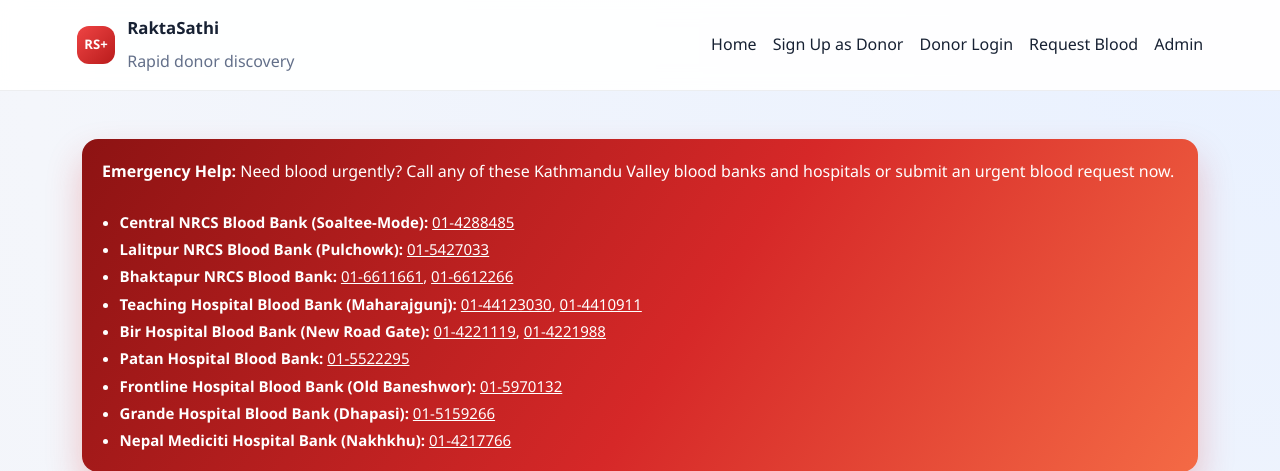
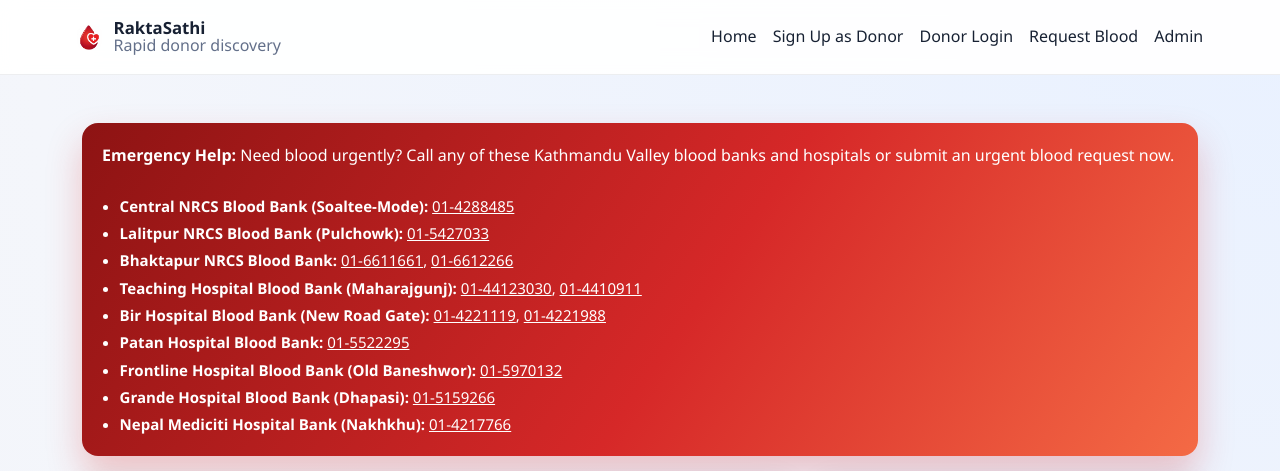
Before and after one commit to sahanhomah/RaktaSathi, a Django app: template templates/home.html in a window 1280 px wide. Shown: the top 471 px of the page. Run offline with Django 5.2, Linux system fonts and the light colour scheme; the template is opened without the code that fills it, so the values that code supplies are empty.

Commit message:
navbar behavior change

```diff
--- a/notifications/services.py
+++ b/notifications/services.py
@@ -35,6 +35,7 @@
         f'Hello {donor.full_name},\n\n'
         f'A compatible blood request has been posted within {distance_km:.2f} km of your location.\n'
         f'Requester: {blood_request.requester_name}\n'
+        f'Requester phone: {blood_request.requester_phone}\n'
         f'Blood group needed: {blood_request.blood_group}\n'
         f'Urgency: {blood_request.get_urgency_display()}\n\n'
         'Please log in to RaktaSathi and check Incoming Requests if you are available to donate.\n\n'
--- a/notifications/tests.py
+++ b/notifications/tests.py
@@ -80,6 +80,7 @@
 		email = mail.outbox[0]
 		self.assertEqual(email.to, ['donor@example.com'])
 		self.assertIn('Urgent Blood Request Nearby', email.subject)
+		self.assertIn('Requester phone: 9801112233', email.body)
 		self.assertEqual(len(email.attachments), 1)
 		self.assertEqual(email.attachments[0][0], 'prescription.png')
 
--- a/static/css/app.css
+++ b/static/css/app.css
@@ -31,6 +31,13 @@
     z-index: 1000;
     border-bottom: 1px solid rgba(30, 46, 72, 0.08);
     backdrop-filter: blur(10px);
+    transform: translateY(0);
+    transition: transform 220ms ease;
+    will-change: transform;
+}
+
+.site-header.is-hidden {
+    transform: translateY(calc(-100% - 6px));
 }
 
 .brand {
@@ -39,29 +46,55 @@
     gap: 0.75rem;
 }
 
+.site-header a {
+    text-decoration: none;
+}
+
+.site-header a:hover {
+    text-decoration: none;
+}
+
 .logo {
     display: grid;
     place-items: center;
-    width: 2.4rem;
-    height: 2.4rem;
-    border-radius: 0.75rem;
+    width: 1.55rem;
+    height: 1.55rem;
+    border-radius: 0.45rem;
     background: linear-gradient(135deg, #ef4444, #b91c1c);
     color: #fff;
     font-weight: 700;
     font-size: 0.82rem;
 }
 
+.logo-image-wrap {
+    background: transparent;
+    overflow: hidden;
+
+}
+
+.logo-image {
+    width: 100%;
+    height: 100%;
+    object-fit: contain;
+    border-radius: inherit;
+    display: block;
+    text-decoration: none;
+}
+
 .brand-title {
+    margin: 0;
     color: var(--bb-ink);
     line-height: 1;
     font-size: 1.05rem;
     font-weight: 700;
+    text-decoration: none;
 }
 
 .brand-subtitle {
-    margin: 0.2rem 0 0;
+    margin: 0;
     color: var(--bb-muted);
     line-height: 1.1;
+    text-decoration: none;
 }
 
 .nav-links {
@@ -545,6 +578,12 @@
 }
 
 @media (max-width: 991px) {
+    .logo {
+        width: 1.35rem;
+        height: 1.35rem;
+        border-radius: 0.4rem;
+    }
+
     .site-header {
         flex-wrap: wrap;
         gap: 0.8rem;
@@ -592,3 +631,9 @@
         grid-template-columns: 1fr;
     }
 }
+
+@media (prefers-reduced-motion: reduce) {
+    .site-header {
+        transition: none;
+    }
+}
--- a/templates/base.html
+++ b/templates/base.html
@@ -8,19 +8,23 @@
     <link rel="preconnect" href="https://cdn.jsdelivr.net" crossorigin>
     <link href="https://cdn.jsdelivr.net/npm/bootstrap@5.3.3/dist/css/bootstrap.min.css" rel="stylesheet" integrity="sha384-QWTKZyjpPEjISv5WaRU9OFeRpok6YctnYmDr5pNlyT2bRjXh0JMhjY6hW+ALEwIH" crossorigin="anonymous">
     <link rel="stylesheet" href="https://cdn.jsdelivr.net/npm/bootstrap-icons@1.11.3/font/bootstrap-icons.min.css">
+    <link rel="icon" type="image/png" sizes="32x32" href="{% static 'img/raktasathi-favicon.png' %}?v=20260519">
+    <link rel="shortcut icon" type="image/png" href="{% static 'img/raktasathi-favicon.png' %}?v=20260519">
     <link rel="stylesheet" href="{% static 'css/app.css' %}?v=20260401" />
     <link rel="stylesheet" href="{% static 'vendor/leaflet/leaflet.css' %}" />
     {% block extra_head %}{% endblock %}
 </head>
 <body>
     <header class="site-header">
-        <div class="brand">
-            <span class="logo">RS+</span>
+        <a href="{% url 'requests:home' %}"><div class="brand">
+            <span class="logo logo-image-wrap">
+                <img src="{% static 'img/raktasathi-favicon.png' %}" alt="RaktaSathi logo" class="logo-image" />
+            </span>
             <div>
                 <p class="brand-title">RaktaSathi</p>
                 <p class="brand-subtitle">Rapid donor discovery</p>
             </div>
-        </div>
+        </div></a>
         <nav class="nav-links">
             <a href="{% url 'requests:home' %}">Home</a>
             {% if not request.user.is_authenticated %}
@@ -91,6 +95,49 @@
         document.querySelectorAll('.toast').forEach(function (node) {
             bootstrap.Toast.getOrCreateInstance(node).show();
         });
+
+        (function () {
+            const header = document.querySelector('.site-header');
+            if (!header) {
+                return;
+            }
+
+            let previousY = window.scrollY || 0;
+            let ticking = false;
+            const minDelta = 8;
+            const revealTopOffset = 32;
+
+            const updateHeaderVisibility = () => {
+                const currentY = window.scrollY || 0;
+                const delta = currentY - previousY;
+
+                if (currentY <= revealTopOffset) {
+                    header.classList.remove('is-hidden');
+                    previousY = currentY;
+                    ticking = false;
+                    return;
+                }
+
+                if (Math.abs(delta) >= minDelta) {
+                    if (delta > 0) {
+                        header.classList.add('is-hidden');
+                    } else {
+                        header.classList.remove('is-hidden');
+                    }
+                    previousY = currentY;
+                }
+
+                ticking = false;
+            };
+
+            window.addEventListener('scroll', function () {
+                if (ticking) {
+                    return;
+                }
+                ticking = true;
+                window.requestAnimationFrame(updateHeaderVisibility);
+            }, { passive: true });
+        })();
     </script>
     {% block extra_js %}{% endblock %}
 </body>
```
Also changed, not shown: static/img/raktasathi-favicon.png (added), static/img/raktasathi-favicon.svg (added).
